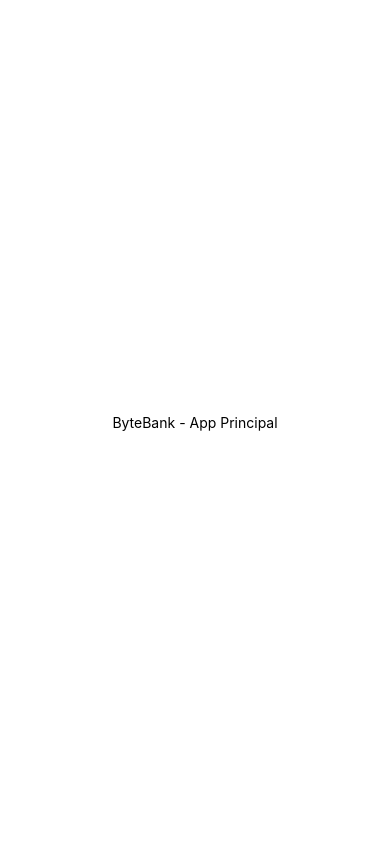
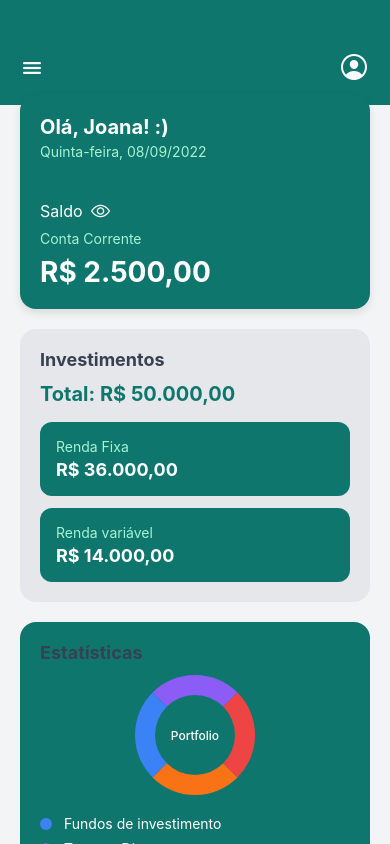
Before and after one commit to giovanna-godoy/bytebank_rn, a React Native app: screen / in a window 390 px wide. Built offline with nearby package versions, Linux system fonts and the light colour scheme.

Commit message:
feat: including mock dash

```diff
--- a/App.tsx
+++ b/App.tsx
@@ -2,6 +2,7 @@
 import { StatusBar } from 'expo-status-bar';
 import { StyleSheet, Text, View } from 'react-native';
 import SplashScreen from './src/screens/SplashScreen';
+import DashboardScreen from './src/screens/Dashboard/DashboardScreen';
 
 export default function App() {
   const [showSplash, setShowSplash] = useState(true);
@@ -16,10 +17,10 @@
   }
 
   return (
-    <View style={styles.container}>
-      <Text>ByteBank - App Principal</Text>
-      <StatusBar style="auto" />
-    </View>
+    <>
+      <DashboardScreen />
+      <StatusBar style="light" />
+    </>
   );
 }
 
--- /dev/null
+++ b/src/screens/Dashboard/DashboardScreen.tsx
@@ -0,0 +1,256 @@
+import React, { useEffect, useRef } from 'react';
+import { View, Text, StyleSheet, ScrollView, Animated, Dimensions } from 'react-native';
+import { Ionicons } from '@expo/vector-icons';
+
+const { width } = Dimensions.get('window');
+
+export default function DashboardScreen() {
+  const fadeAnim = useRef(new Animated.Value(0)).current;
+  const slideAnim = useRef(new Animated.Value(50)).current;
+
+  useEffect(() => {
+    Animated.parallel([
+      Animated.timing(fadeAnim, {
+        toValue: 1,
+        duration: 800,
+        useNativeDriver: true,
+      }),
+      Animated.timing(slideAnim, {
+        toValue: 0,
+        duration: 600,
+        useNativeDriver: true,
+      }),
+    ]).start();
+  }, []);
+
+  return (
+    <ScrollView style={styles.container} showsVerticalScrollIndicator={false}>
+      {/* Header */}
+      <View style={styles.header}>
+        <Ionicons name="menu" size={24} color="#FFFFFF" />
+        <Ionicons name="person-circle-outline" size={32} color="#FFFFFF" />
+      </View>
+
+      {/* Saldo Card */}
+      <Animated.View style={[
+        styles.balanceCard,
+        { opacity: fadeAnim, transform: [{ translateY: slideAnim }] }
+      ]}>
+        <Text style={styles.greeting}>Olá, Joana! :)</Text>
+        <Text style={styles.date}>Quinta-feira, 08/09/2022</Text>
+
+        <View style={styles.balanceSection}>
+          <View style={styles.balanceHeader}>
+            <Text style={styles.balanceLabel}>Saldo</Text>
+            <Ionicons name="eye-outline" size={20} color="#FFFFFF" />
+          </View>
+          <Text style={styles.accountType}>Conta Corrente</Text>
+          <Text style={styles.balanceAmount}>R$ 2.500,00</Text>
+        </View>
+      </Animated.View>
+
+      {/* Investimentos */}
+      <Animated.View style={[
+        styles.investmentCard,
+        { opacity: fadeAnim, transform: [{ translateY: slideAnim }] }
+      ]}>
+        <Text style={styles.sectionTitle}>Investimentos</Text>
+        <Text style={styles.investmentTotal}>Total: R$ 50.000,00</Text>
+
+        <View style={styles.investmentItems}>
+          <View style={styles.investmentItem}>
+            <Text style={styles.investmentType}>Renda Fixa</Text>
+            <Text style={styles.investmentValue}>R$ 36.000,00</Text>
+          </View>
+          <View style={styles.investmentItem}>
+            <Text style={styles.investmentType}>Renda variável</Text>
+            <Text style={styles.investmentValue}>R$ 14.000,00</Text>
+          </View>
+        </View>
+      </Animated.View>
+
+      {/* Estatísticas */}
+      <Animated.View style={[
+        styles.statsCard,
+        { opacity: fadeAnim, transform: [{ translateY: slideAnim }] }
+      ]}>
+        <Text style={styles.sectionTitle}>Estatísticas</Text>
+
+        <View style={styles.chartContainer}>
+          <View style={styles.donutChart}>
+            <View style={styles.chartCenter}>
+              <Text style={styles.chartCenterText}>Portfolio</Text>
+            </View>
+          </View>
+
+          <View style={styles.legend}>
+            <View style={styles.legendItem}>
+              <View style={[styles.legendColor, { backgroundColor: '#3B82F6' }]} />
+              <Text style={styles.legendText}>Fundos de investimento</Text>
+            </View>
+            <View style={styles.legendItem}>
+              <View style={[styles.legendColor, { backgroundColor: '#8B5CF6' }]} />
+              <Text style={styles.legendText}>Tesouro Direto</Text>
+            </View>
+            <View style={styles.legendItem}>
+              <View style={[styles.legendColor, { backgroundColor: '#EF4444' }]} />
+              <Text style={styles.legendText}>Previdência Privada</Text>
+            </View>
+            <View style={styles.legendItem}>
+              <View style={[styles.legendColor, { backgroundColor: '#F97316' }]} />
+              <Text style={styles.legendText}>Bolsa de Valores</Text>
+            </View>
+          </View>
+        </View>
+      </Animated.View>
+    </ScrollView>
+  );
+}
+
+const styles = StyleSheet.create({
+  container: {
+    flex: 1,
+    backgroundColor: '#F3F4F6',
+  },
+  header: {
+    flexDirection: 'row',
+    justifyContent: 'space-between',
+    alignItems: 'center',
+    backgroundColor: '#0F766E',
+    paddingHorizontal: 20,
+    paddingTop: 50,
+    paddingBottom: 20,
+  },
+  balanceCard: {
+    backgroundColor: '#0F766E',
+    margin: 20,
+    marginTop: -10,
+    padding: 20,
+    borderRadius: 16,
+    shadowColor: '#000',
+    shadowOffset: { width: 0, height: 4 },
+    shadowOpacity: 0.1,
+    shadowRadius: 8,
+    elevation: 4,
+  },
+  greeting: {
+    fontSize: 20,
+    fontWeight: 'bold',
+    color: '#FFFFFF',
+    marginBottom: 4,
+  },
+  date: {
+    fontSize: 14,
+    color: '#A7F3D0',
+    marginBottom: 20,
+  },
+  balanceSection: {
+    marginTop: 20,
+  },
+  balanceHeader: {
+    flexDirection: 'row',
+    alignItems: 'center',
+    marginBottom: 8,
+  },
+  balanceLabel: {
+    fontSize: 16,
+    color: '#FFFFFF',
+    marginRight: 8,
+  },
+  accountType: {
+    fontSize: 14,
+    color: '#A7F3D0',
+    marginBottom: 8,
+  },
+  balanceAmount: {
+    fontSize: 28,
+    fontWeight: 'bold',
+    color: '#FFFFFF',
+  },
+  investmentCard: {
+    backgroundColor: '#E5E7EB',
+    marginHorizontal: 20,
+    marginBottom: 20,
+    padding: 20,
+    borderRadius: 16,
+  },
+  sectionTitle: {
+    fontSize: 18,
+    fontWeight: 'bold',
+    color: '#374151',
+    marginBottom: 12,
+  },
+  investmentTotal: {
+    fontSize: 20,
+    fontWeight: 'bold',
+    color: '#0F766E',
+    marginBottom: 16,
+  },
+  investmentItems: {
+    gap: 12,
+  },
+  investmentItem: {
+    backgroundColor: '#0F766E',
+    padding: 16,
+    borderRadius: 12,
+  },
+  investmentType: {
+    fontSize: 14,
+    color: '#A7F3D0',
+    marginBottom: 4,
+  },
+  investmentValue: {
+    fontSize: 18,
+    fontWeight: 'bold',
+    color: '#FFFFFF',
+  },
+  statsCard: {
+    backgroundColor: '#0F766E',
+    marginHorizontal: 20,
+    marginBottom: 20,
+    padding: 20,
+    borderRadius: 16,
+  },
+  chartContainer: {
+    alignItems: 'center',
+  },
+  donutChart: {
+    width: 120,
+    height: 120,
+    borderRadius: 60,
+    borderWidth: 20,
+    borderColor: '#3B82F6',
+    borderTopColor: '#8B5CF6',
+    borderRightColor: '#EF4444',
+    borderBottomColor: '#F97316',
+    justifyContent: 'center',
+    alignItems: 'center',
+    marginBottom: 20,
+  },
+  chartCenter: {
+    position: 'absolute',
+  },
+  chartCenterText: {
+    fontSize: 12,
+    color: '#FFFFFF',
+    fontWeight: '500',
+  },
+  legend: {
+    width: '100%',
+  },
+  legendItem: {
+    flexDirection: 'row',
+    alignItems: 'center',
+    marginBottom: 8,
+  },
+  legendColor: {
+    width: 12,
+    height: 12,
+    borderRadius: 6,
+    marginRight: 12,
+  },
+  legendText: {
+    fontSize: 14,
+    color: '#FFFFFF',
+  },
+});
```
